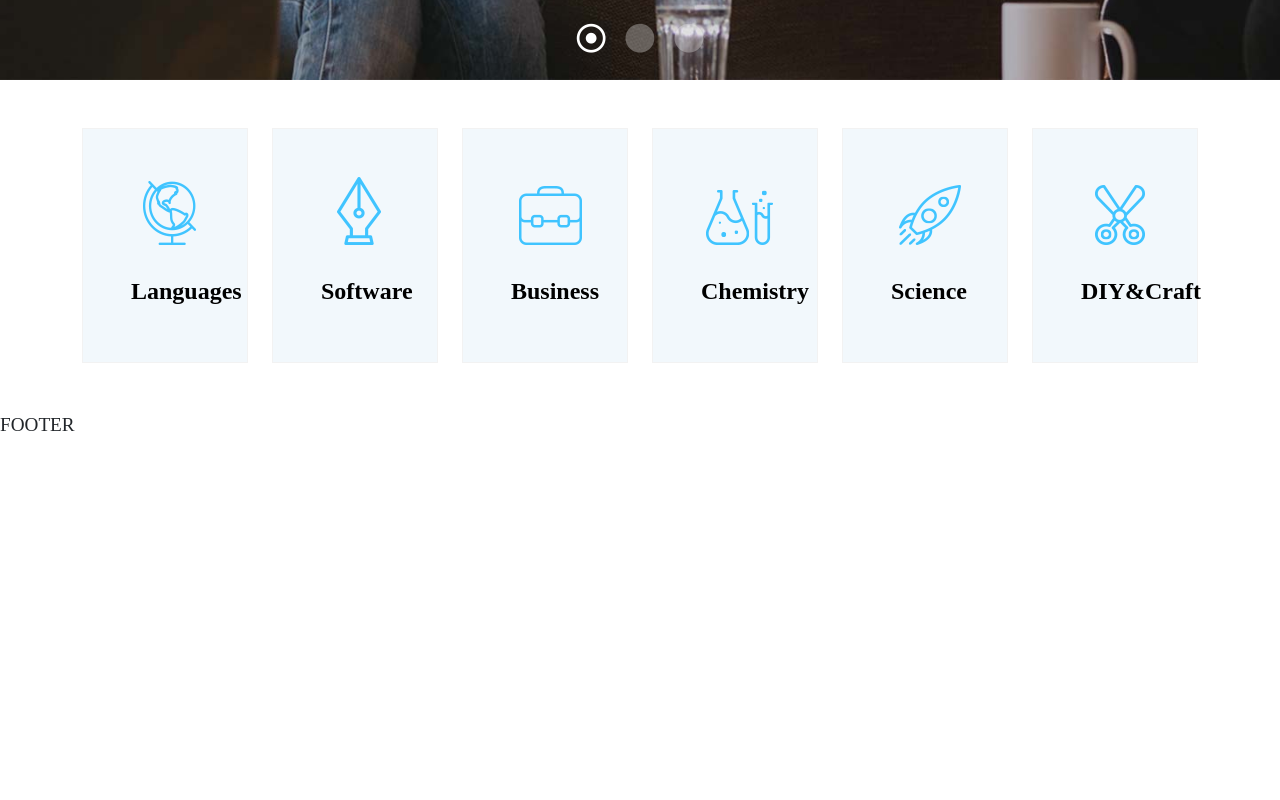
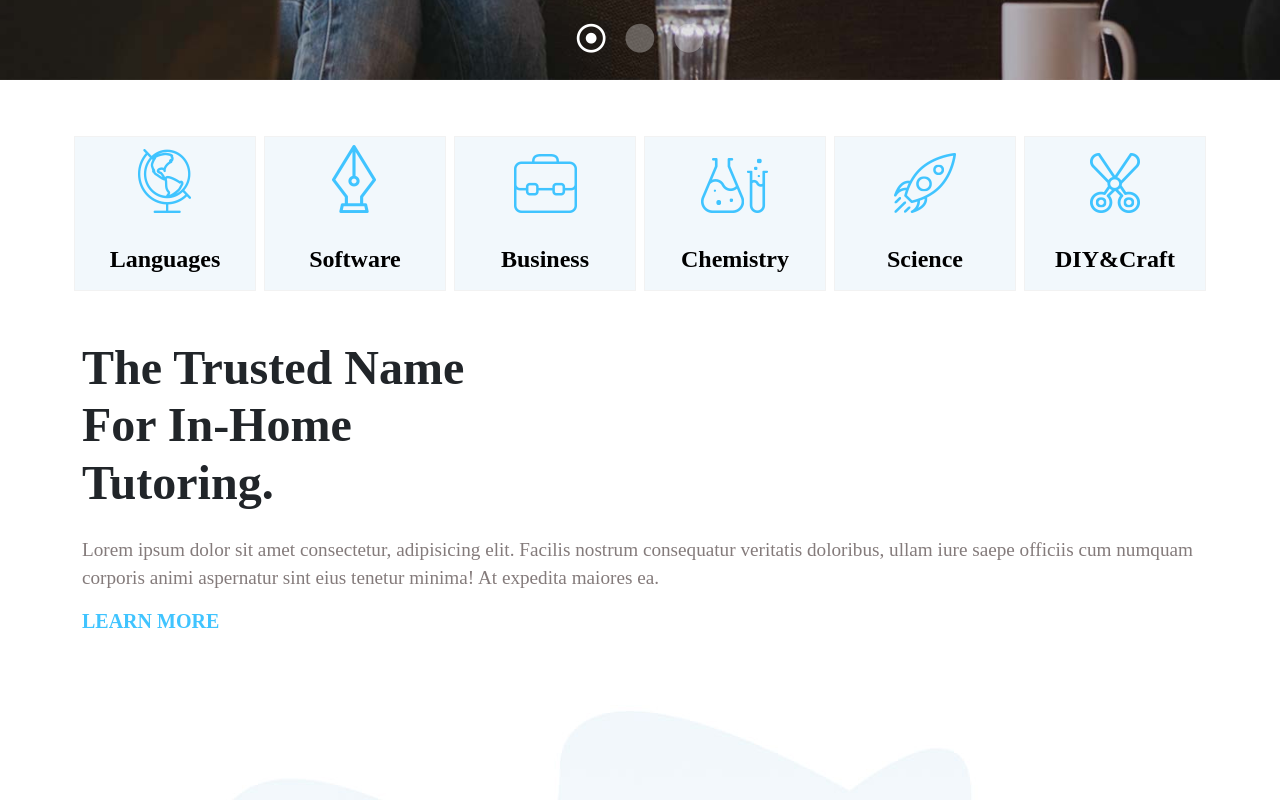
Before and after one commit to andreacagnina/proj-html-vuejs, a Vue app: page / in a window 1280 px wide. Shown: the part 720-1520 px from the top of the page. Before the commit the page ends 1160 px from the top, so only its background shows below. Built offline with nearby package versions, Linux system fonts and the light colour scheme.

Commit message:
[feat] main

```diff
--- a/src/App.vue
+++ b/src/App.vue
@@ -31,4 +31,12 @@ export default {
   width: 100%;
   z-index: 1
 }
+
+h1 {
+  font-size: 5rem;
+}
+
+h2 {
+  font-size: 3rem;
+}
 </style>
--- a/src/components/Carousel.vue
+++ b/src/components/Carousel.vue
@@ -67,6 +67,7 @@ export default {
 .carousel-indicators {
     position: absolute;
 
+
     span {
         padding: 10px;
 
--- a/src/components/CarouselSection.vue
+++ b/src/components/CarouselSection.vue
@@ -9,7 +9,7 @@ export default {
         <div class="row">
             <div class="col-12">
                 <div class="content">
-                    <h1 class="display-1 mb-4">Contemporary Ideas</h1>
+                    <h1 class="mb-4">Contemporary Ideas</h1>
                     <p class="fs-4"> Lorem ipsum dolor sit amet consectetur adipisicing elit. Corporis recusandae
                         eligendi nulla
                         reiciendis, repudiandae fugit? Numquam deserunt maiores nihil at possimus, repudiandae quae,
--- a/src/components/HeaderApp.vue
+++ b/src/components/HeaderApp.vue
@@ -20,7 +20,7 @@ export default {
                 <img src="../assets/img/logo-light.png" alt="logo">
               </a>
             </div>
-            <div class="content">
+            <div class="content d-none d-lg-flex">
               <ul>
                 <li class="px-5" v-for="(label, index) in HeaderMenu" :key="`HM-${index}`"><a :href="label.url">{{
                   label.label }}</a></li>
--- a/src/components/CardSection.vue
+++ b/src/components/MCardSection.vue
@@ -11,13 +11,17 @@ export default {
 </script>
 
 <template>
-    <div class="col-2" v-for="(card, index) in matterCards" :key="`card-${index}`">
-        <a href="#">
-            <div class="content matter-card p-5">
-                <img :src="card.url" alt="img matter">
-                <h4>{{ card.title }}</h4>
+    <div class="container my-5">
+        <div class="row">
+            <div class="col-6 col-md-4 g-md-2 col-lg-2" v-for="(card, index) in matterCards" :key="`card-${index}`">
+                <a href="#">
+                    <div class="content matter-card p-5 p-md-2">
+                        <img :src="card.url" alt="img matter">
+                        <h4>{{ card.title }}</h4>
+                    </div>
+                </a>
             </div>
-        </a>
+        </div>
     </div>
 </template>
 
--- /dev/null
+++ b/src/components/MFirstSection.vue
@@ -0,0 +1,48 @@
+<script>
+export default {
+
+}
+</script>
+
+<template>
+    <div class="container">
+        <div class="row">
+            <div class="col-5">
+                <div class="content">
+                    <h2 class="text-capitalize">the trusted name for in-home tutoring.</h2>
+                </div>
+            </div>
+            <div class="col-12">
+                <div class="content">
+                    <p class="my-3">Lorem ipsum dolor sit amet consectetur, adipisicing elit. Facilis nostrum
+                        consequatur veritatis
+                        doloribus, ullam iure saepe officiis cum numquam corporis animi aspernatur sint eius tenetur
+                        minima! At expedita maiores ea.</p>
+                    <h3 class="lead text-uppercase">learn more</h3>
+                </div>
+            </div>
+            <div class="col-12">
+                <div class="content">
+                    <img src="../assets/img/h5-img-1.jpg" alt="img">
+                </div>
+            </div>
+        </div>
+    </div>
+</template>
+
+<style lang="scss" scoped>
+@use '../styles/partials/Colors' as*;
+
+h2,
+h3 {
+    font-weight: 600;
+}
+
+p {
+    color: $a847b7b;
+}
+
+h3 {
+    color: $a40c4ff;
+}
+</style>
--- a/src/components/MainApp.vue
+++ b/src/components/MainApp.vue
@@ -1,19 +1,20 @@
 <script>
-import CardSection from './CardSection.vue';
+import MCardSection from './MCardSection.vue';
+import MFirstSection from './MFirstSection.vue';
 export default {
   components: {
-    CardSection,
+    MCardSection,
+    MFirstSection
   }
 
 }
 </script>
 
 <template>
-  <div class="container my-5">
-    <div class="row">
-      <CardSection />
-    </div>
-  </div>
+
+  <MCardSection />
+  <MFirstSection />
+
 </template>
 
 <style lang="scss" scoped>
```
